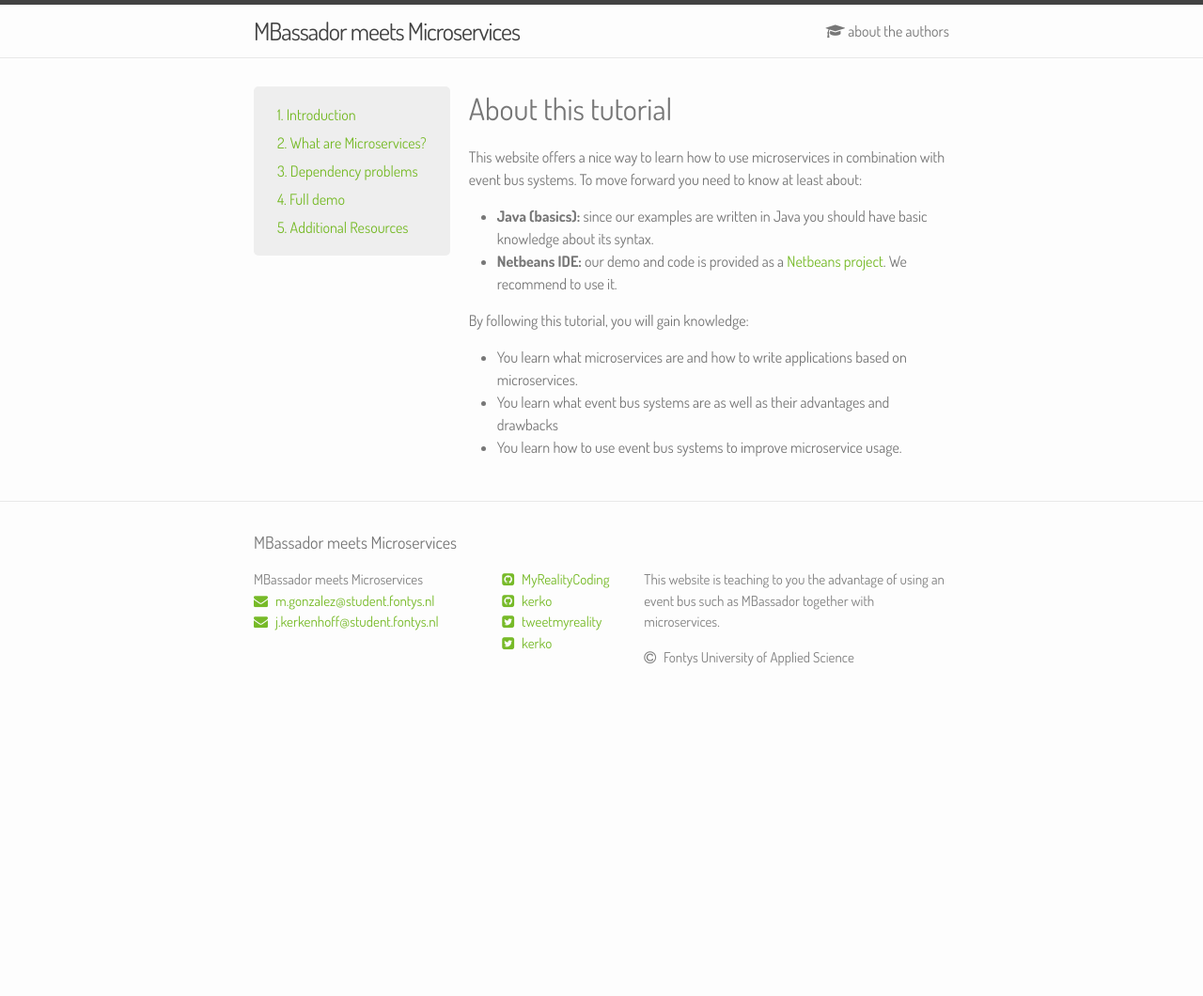
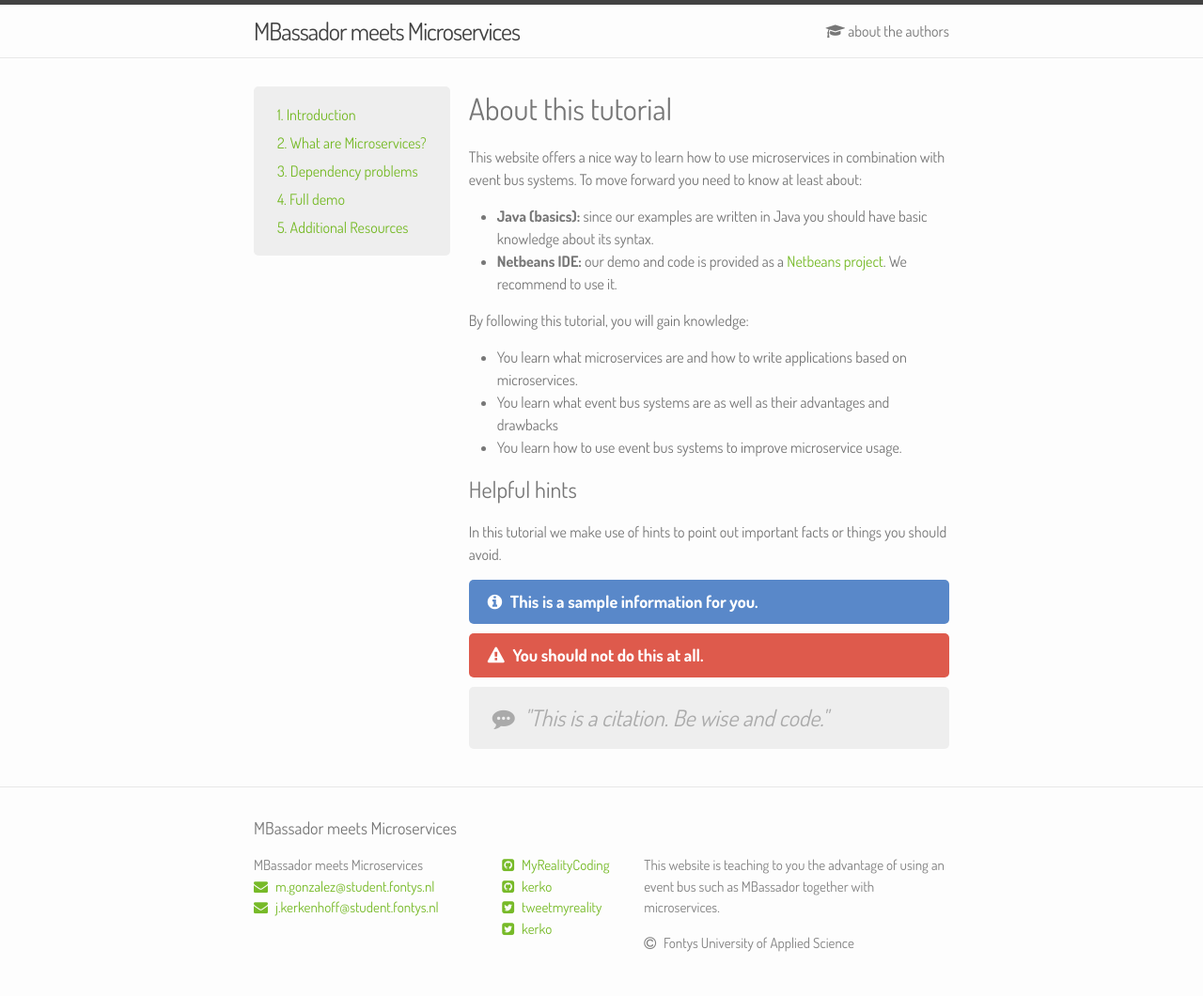
Before and after one commit to sebivenlo/microservices-eventbus, a Jekyll site: the page built from index.html, in a window 1280 px wide. Shown: the whole page at 94% size. Built offline with Jekyll 4.4.1, drawn with Linux system fonts in a browser that asks for light colours; nearby versions of some CDN libraries; before the commit the page ends 900 px from its top, so only the background shows below that.

Commit message:
Add hint boxes

```diff
--- a/_sass/_layout.scss
+++ b/_sass/_layout.scss
@@ -255,3 +255,29 @@ a {
     font-size: 16px;
   }
 }
+
+.hint {
+  border-radius: 5px;
+  padding: 10px;
+  padding-left: 20px;
+  margin: 10px 0;
+  font-size: 18px;
+  color: white;
+  font-weight: bold;
+  & > i { margin-right: 5px; }
+  &.info {
+    background-color: #5988c9;
+  }
+  &.warning {
+    background-color: #de5a4c;
+  }
+  &.cite {
+    font-weight: normal;
+    font-style: italic;
+    color: #aaa;
+    background-color: #eee;
+    font-size: 24px;
+    padding: 15px;
+    padding-left: 25px;
+  }
+}
--- a/index.html
+++ b/index.html
@@ -16,4 +16,9 @@ By following this tutorial, you will gain knowledge:
   <li>You learn how to use event bus systems to improve microservice usage.</li>
 </ul>
 </p>
+<h2>Helpful hints</h2>
+<p>In this tutorial we make use of hints to point out important facts or things you should avoid.</p>
+<div class="hint info"><i class="fa fa-info-circle"></i> This is a sample information for you.</div>
+<div class="hint warning"><i class="fa fa-exclamation-triangle"></i> You should not do this at all.</div>
+<div class="hint cite"><i class="fa fa-commenting"></i> "This is a citation. Be wise and code."</div>
 </div>
```
